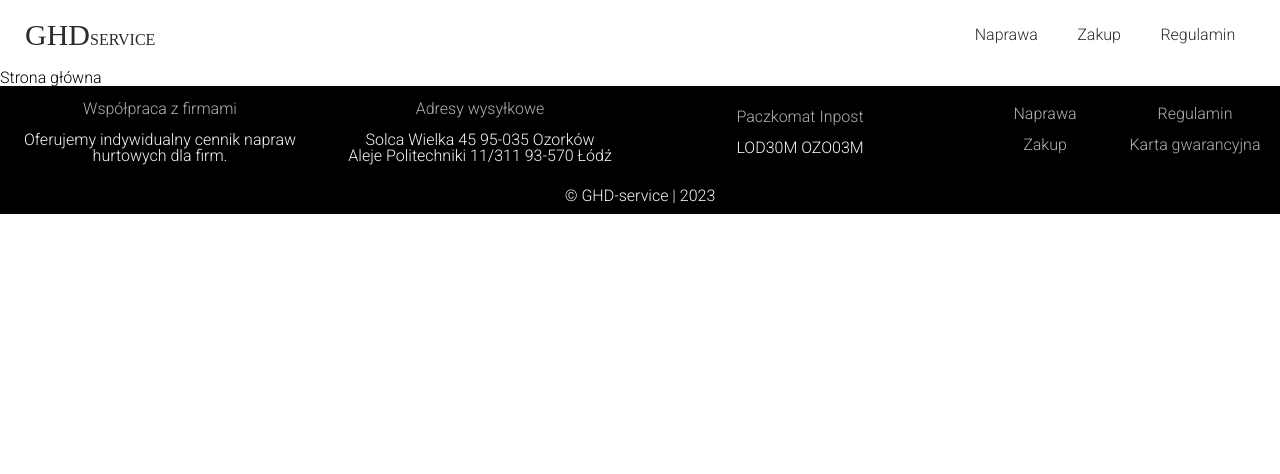
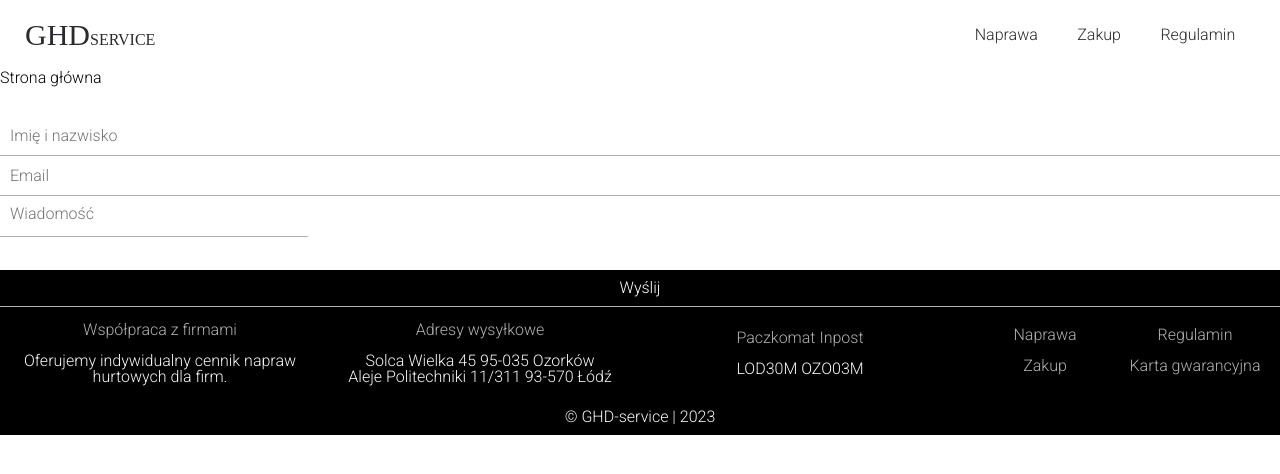
Before and after one commit to theWebCookie/ghd-serwis, a React (Create React App) app: page / in a window 1280 px wide. Shown: the top 474 px of the page. Built offline with nearby package versions, Linux system fonts and the light colour scheme; a web font is replaced by a local one.

Commit message:
create form and validation

```diff
--- a/src/components/pages/MainPage.jsx
+++ b/src/components/pages/MainPage.jsx
@@ -1,7 +1,10 @@
 import React from 'react'
+import ContactForm from '../parts/ContactForm';
 
 const MainPage = () => (
-  <div>Strona główna</div>
+  <div>Strona główna
+    <ContactForm/>
+  </div>
 )
 
 export default MainPage;
--- /dev/null
+++ b/src/components/parts/ContactForm.jsx
@@ -0,0 +1,60 @@
+import React from 'react';
+import Input from './Input';
+import style from '../../styles/ContactForm.css';
+
+const ContactForm = () => {
+  const handleFormSubmit = (e) => {
+    e.preventDefault();
+    const form = e.target;
+    const isValid = form.checkValidity();
+    form.classList.add('submitted');
+    const invalidField = form.querySelector(':invalid');
+    invalidField?.focus();
+    if (isValid) {
+      const formData = new FormData(form);
+      const formJson = Object.fromEntries(formData.entries());
+      console.log(formJson);
+    }
+  };
+
+  return (
+    <form onSubmit={handleFormSubmit} noValidate className={style.form}>
+      <div className="formWrapper">
+        <Input
+          component="input"
+          type="text"
+          name="name"
+          className="contactField"
+          placeholder="Imię i nazwisko"
+          required
+        />
+        <Input
+          component="input"
+          type="email"
+          name="email"
+          className="contactField"
+          placeholder="Email"
+          required
+        />
+        <Input
+          component="textarea"
+          name="message"
+          className="contactField"
+          placeholder="Wiadomość"
+          required
+          wrap="hard"
+          rows="5"
+          cols="33"
+        />
+      </div>
+      <Input
+          component="input"
+          type="submit"
+          className="contactField"
+          value="Wyślij"
+        />
+    </form>
+  );
+};
+
+export default ContactForm;
--- /dev/null
+++ b/src/components/parts/Input.jsx
@@ -0,0 +1,36 @@
+import React, { useState } from 'react';
+
+const Input = ({ component, name, placeholder, className, ...props }) => {
+  const [validationMessage, setValidationMessage] = useState('');
+
+  const handleValidation = (e) => {
+    const target = e.target;
+    setValidationMessage(target.validationMessage);
+  };
+
+  const onBlur = (e) => {
+    const target = e.target;
+
+    if (!!validationMessage) {
+      setValidationMessage(target.validationMessage);
+    }
+  };
+
+  const Component = component === 'textarea' ? 'textarea' : 'input';
+
+  return (
+    <div className='contactGroup'>
+      <Component
+        name={name}
+        onInvalid={handleValidation}
+        onBlur={onBlur}
+        placeholder={placeholder}
+        className={className}
+        {...props}
+      />
+      {!!validationMessage && <div>{validationMessage}</div>}
+    </div>
+  );
+};
+
+export default Input;
--- /dev/null
+++ b/src/styles/ContactForm.css
@@ -0,0 +1,53 @@
+.contactField {
+  all: unset;
+  border-bottom: 1px solid var(--primaryGreyColor);
+  padding: 10px;
+}
+
+.contactField:not(.contactGroup textarea) {
+  width: calc(100% - 20px);
+}
+
+.contactGroup textarea {
+  transition: 0.3s;
+  height: 20px;
+}
+
+.contactGroup textarea:focus {
+  height: 200px;
+  width: 300px;
+  line-height: 1.5;
+}
+
+.contactField:focus {
+  border-bottom: 1px solid var(--primaryGreyColor);
+}
+
+.contactField[type="submit"] {
+  color: white;
+  background-color: var(--fullBlackColor);
+  cursor: pointer;
+  text-align: center;
+}
+
+.submitted input:invalid, .submitted textarea:invalid{
+  border-color: red;
+}
+
+.submitted input:invalid:focus, .submitted textarea:invalid:focus {
+  outline-color: red;
+}
+
+.contactGroup div {
+  font-size: 0.8em;
+  color: red;
+  margin-top: 0.5em;
+  margin: 0.5em 10px;
+}
+
+.formWrapper .contactGroup:nth-child(1) {
+  margin-top: 30px
+}
+.formWrapper .contactGroup:nth-child(3) {
+  margin-bottom: 30px
+}
```
